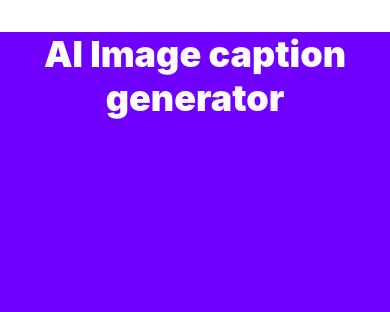
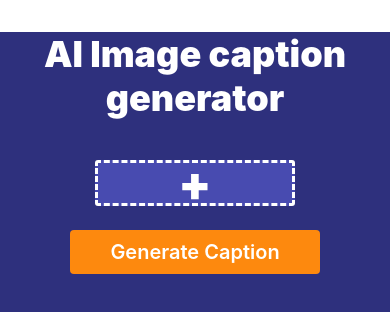
Before and after one commit to iamdpunkr1/AI_Caption_gen, a React Native app: screen / in a window 390 px wide. Shown: the top 312 px of the page. Built offline with nearby package versions, Linux system fonts and the light colour scheme.

Commit message:
feat: add UI caption

```diff
--- a/App.tsx
+++ b/App.tsx
@@ -5,7 +5,7 @@
  * @format
  */
 
-import React from 'react';
+import React, { useState } from 'react';
 
 import {
   SafeAreaView,
@@ -15,17 +15,77 @@ import {
   Text,
   useColorScheme,
   View,
+  Image,
+  Touchable,
+  TouchableOpacity
 } from 'react-native';
 
+import * as ImagePicker from 'react-native-image-picker';
 
 
 function App(): React.JSX.Element {
+  const [photo, setPhoto] = useState(null);
 
   return (
     <SafeAreaView style={styles.container}>
       <View>
         <Text style={{textAlign:"center",fontSize:36 , fontWeight:"900", color:"white"}}>AI Image caption generator</Text>
       </View>
+
+
+
+      {
+        photo ? (
+          <>
+                <Image
+                source={{uri: photo?.assets[0]?.uri}}
+                style={{ width: 200,
+                  height: 200,
+                  alignSelf: 'center',
+                  marginBottom: 10,}}
+              />
+              <TouchableOpacity onPress={()=> setPhoto(null)} style={{backgroundColor:"white", width:180,
+               alignSelf:"center", borderRadius:3, paddingVertical:4}}>
+                <Text style={{textAlign:"center",fontSize:18 , fontWeight:"700", color:"#2e307d"}}>Remove</Text>
+              </TouchableOpacity>
+          </>
+
+              )
+
+              :
+
+              <TouchableOpacity style={{marginTop:40,height:200, width:200, borderRadius:3, borderWidth:3, borderStyle:"dashed", borderColor:"white",
+               flex:0, justifyContent:"center", alignItems:"center", paddingVertical:20, backgroundColor:"#484bb0",
+              alignSelf:"center"}}
+                  onPress={() =>
+                    ImagePicker.launchImageLibrary(
+                      {
+                        mediaType: 'photo',
+                        includeBase64: true,
+                        maxHeight: 200,
+                        maxWidth: 200,
+                      },
+                      response => {
+                        if (response.didCancel) {
+                          console.log('Image selection cancelled');
+                        } else if (response.error) {
+                          console.error('ImagePicker Error: ', response.error);
+                        } else {
+                          setPhoto(response);
+                        }
+                      },
+                    )
+                  }
+                  >
+                    <Text style={{textAlign:"center",fontSize:48 , fontWeight:"900", color:"white"}}>+</Text>
+                  </TouchableOpacity>
+      }
+
+      <TouchableOpacity
+        disabled={!photo}
+        style={{backgroundColor:"#fd890e", borderRadius:4, width:250, alignSelf:"center", marginTop:24}}>
+        <Text style={{textAlign:"center",fontSize:20 , fontWeight:"600", color:"white", paddingVertical:10}}>Generate Caption</Text>
+      </TouchableOpacity>
 
     </SafeAreaView>
   );
@@ -36,7 +96,7 @@ const styles = StyleSheet.create({
     flex:1,
     marginTop: 32,
     paddingHorizontal: 24,
-    backgroundColor:"#6f00ff"
+    backgroundColor:"#2e307d"
   },
 
 });
--- a/package.json
+++ b/package.json
@@ -10,8 +10,11 @@
     "test": "jest"
   },
   "dependencies": {
+    "@react-native-async-storage/async-storage": "^1.21.0",
+    "openai": "^4.24.1",
     "react": "18.2.0",
-    "react-native": "0.73.1"
+    "react-native": "0.73.1",
+    "react-native-image-picker": "^7.1.0"
   },
   "devDependencies": {
     "@babel/core": "^7.20.0",
```
Also changed, not shown: 1 other file (tests, documents, lock files or other folders).
